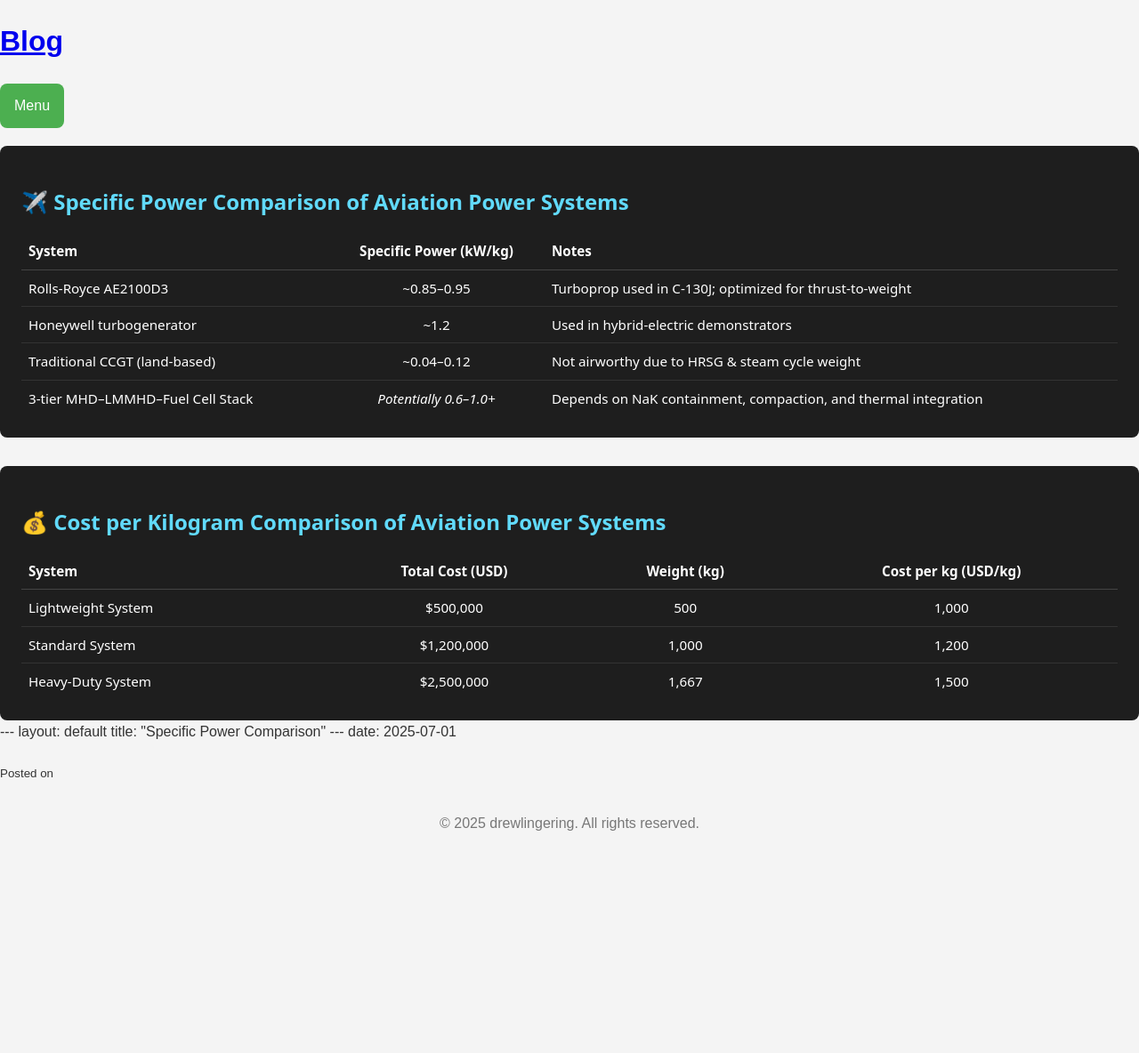
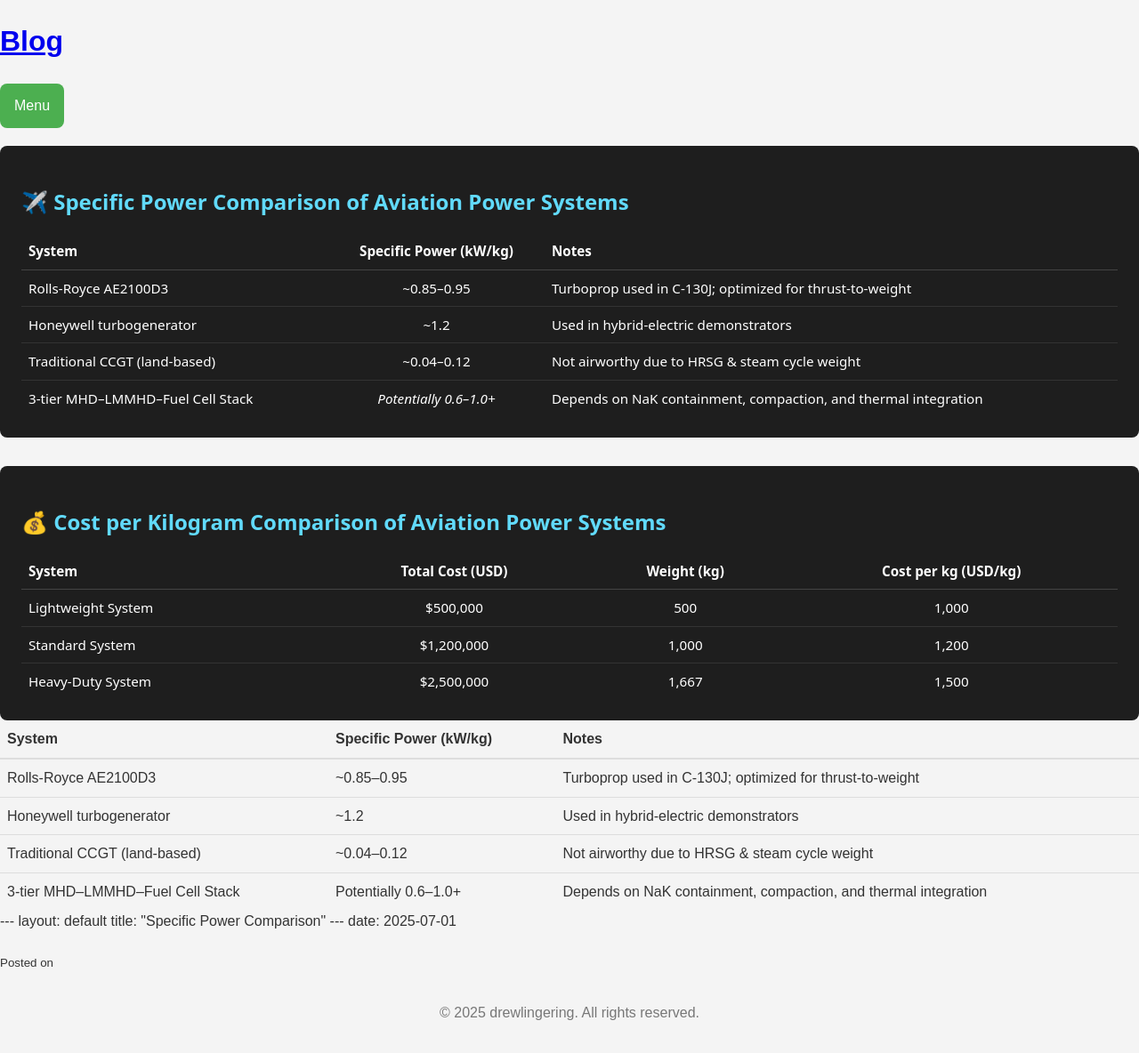
Before and after one commit to drewlingering/drewlingering.github.io, a Jekyll site: the page built from posts.html, in a window 1280 px wide. Shown: the whole page at 89% size. Built offline with Jekyll 4.4.1, drawn with Linux system fonts in a browser that asks for light colours; comment, search, counter and statistics services are not loaded; before the commit the page ends 971 px from its top, so only the background shows below that.

Commit message:
Update posts.html

```diff
--- a/posts.html
+++ b/posts.html
@@ -72,6 +72,38 @@ layout: default
   </table>
 </section>
 <div>{{ more content will appear here }}</div>
+<table style="width:100%; text-align:left; border-collapse: collapse;">
+  <thead>
+    <tr>
+      <th style="border-bottom: 2px solid #ddd; padding: 8px;">System</th>
+      <th style="border-bottom: 2px solid #ddd; padding: 8px;">Specific Power (kW/kg)</th>
+      <th style="border-bottom: 2px solid #ddd; padding: 8px;">Notes</th>
+    </tr>
+  </thead>
+  <tbody>
+    <tr>
+      <td style="border-bottom: 1px solid #ddd; padding: 8px;">Rolls-Royce AE2100D3</td>
+      <td style="border-bottom: 1px solid #ddd; padding: 8px;">~0.85–0.95</td>
+      <td style="border-bottom: 1px solid #ddd; padding: 8px;">Turboprop used in C-130J; optimized for thrust-to-weight</td>
+    </tr>
+    <tr>
+      <td style="border-bottom: 1px solid #ddd; padding: 8px;">Honeywell turbogenerator</td>
+      <td style="border-bottom: 1px solid #ddd; padding: 8px;">~1.2</td>
+      <td style="border-bottom: 1px solid #ddd; padding: 8px;">Used in hybrid-electric demonstrators</td>
+    </tr>
+    <tr>
+      <td style="border-bottom: 1px solid #ddd; padding: 8px;">Traditional CCGT (land-based)</td>
+      <td style="border-bottom: 1px solid #ddd; padding: 8px;">~0.04–0.12</td>
+      <td style="border-bottom: 1px solid #ddd; padding: 8px;">Not airworthy due to HRSG &amp; steam cycle weight</td>
+    </tr>
+    <tr>
+      <td style="padding: 8px;">3-tier MHD–LMMHD–Fuel Cell Stack</td>
+      <td style="padding: 8px;">Potentially 0.6–1.0+</td>
+      <td style="padding: 8px;">Depends on NaK containment, compaction, and thermal integration</td>
+    </tr>
+  </tbody>
+</table>
+
     ---
 layout: default
 title: "Specific Power Comparison"
```
